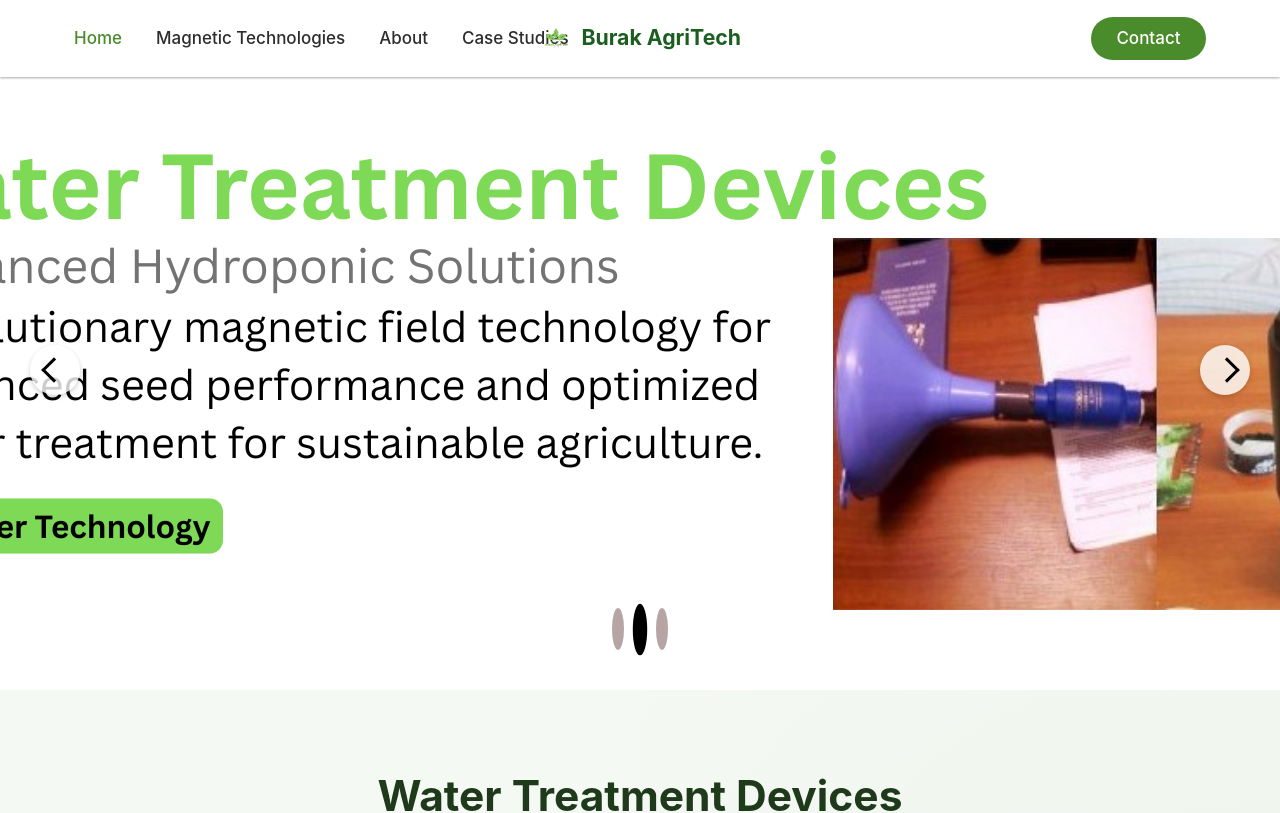
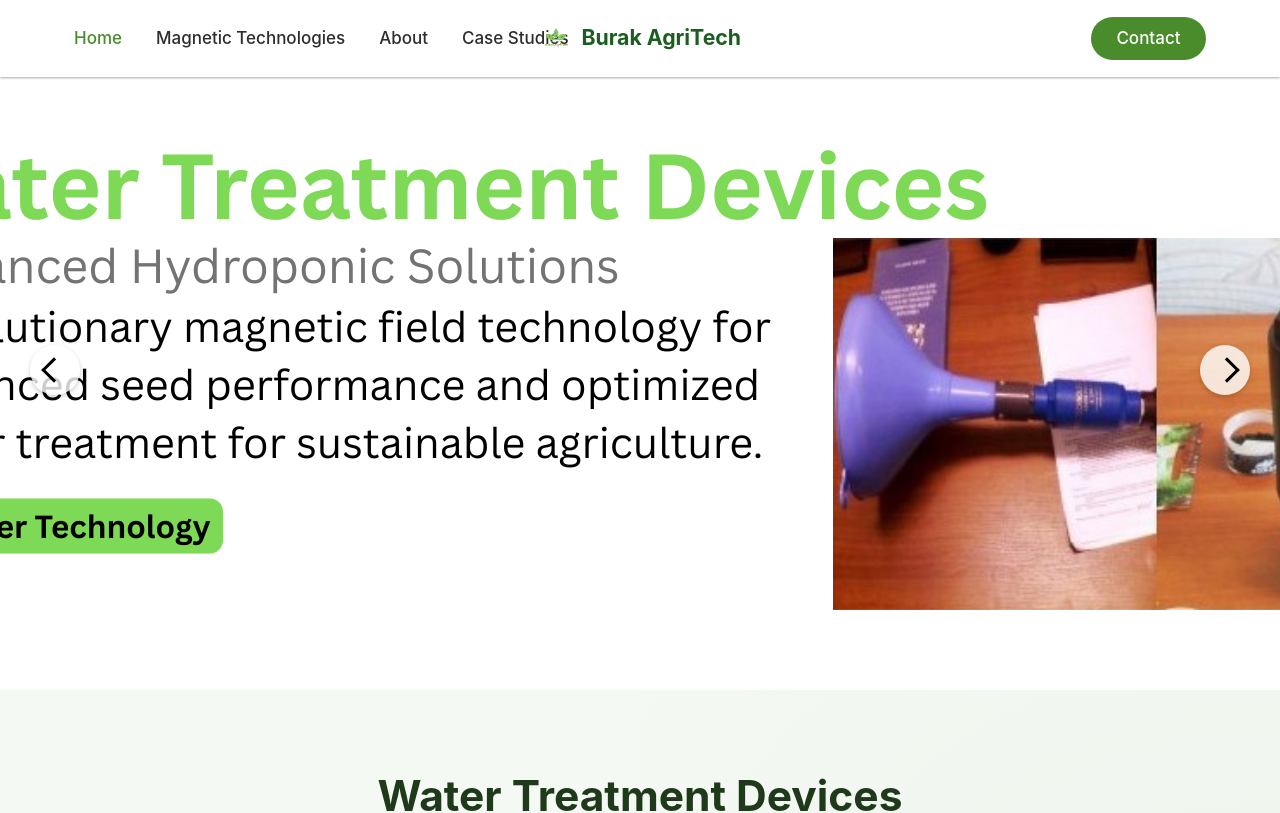
Before and after one commit to awais37402/Barak, a React (Create React App) app: page / in a window 1280 px wide. Shown: the top 813 px of the page. Built offline with nearby package versions, Linux system fonts and the light colour scheme.

Commit message:
Add files via upload

```diff
--- a/src/components/Hero.css
+++ b/src/components/Hero.css
@@ -79,33 +79,6 @@
   margin-left: 3px;
 }
 
-/* Dots Navigation */
-.slider-dots {
-  position: absolute;
-  bottom: 20px;
-  left: 50%;
-  transform: translateX(-50%);
-  display: flex;
-  gap: 10px;
-  z-index: 10;
-}
-
-.dot {
-  width: 12px;
-  height: 12px;
-  padding: 0;
-  border: none;
-  background-color: rgba(112, 75, 75, 0.5);
-  border-radius: 50%;
-  cursor: pointer;
-  transition: all 0.3s ease;
-}
-
-.dot.active {
-  background-color: rgb(0, 0, 0);
-  transform: scale(1.2);
-}
-
 /* Responsive Adjustments */
 @media (max-width: 768px) {
   .slider-nav {
@@ -138,9 +111,4 @@
     width: 10px;
     height: 10px;
   }
-
-  .dot {
-    width: 10px;
-    height: 10px;
-  }
 }
--- a/src/components/Hero.js
+++ b/src/components/Hero.js
@@ -29,12 +29,12 @@ const Hero = () => {
   const slides = isMobile
     ? [
         { bgImage: slider11, action: () => navigate('/CaseStudies') },
-        { bgImage: slider22, action: () => window.open('water-treatment', '_blank') }, // Updated action
+        { bgImage: slider22, action: () => navigate('/water-treatment') },
         { bgImage: slider33, action: () => window.open('https://www.magnetic.ae/', '_blank') }
       ]
     : [
         { bgImage: slider1, action: () => navigate('/CaseStudies') },
-        { bgImage: slider2, action: () => window.open('water-treatment', '_blank') }, // Updated action
+        { bgImage: slider2, action: () => navigate('/water-treatment') },
         { bgImage: slider3, action: () => window.open('https://www.magnetic.ae/', '_blank') }
       ];
 
@@ -47,12 +47,6 @@ const Hero = () => {
   const prevSlide = () => {
     setIsInteracting(true);
     setCurrentSlide((prev) => (prev === 0 ? slides.length - 1 : prev - 1));
-    setTimeout(() => setIsInteracting(false), 100);
-  };
-
-  const goToSlide = (index) => {
-    setIsInteracting(true);
-    setCurrentSlide(index);
     setTimeout(() => setIsInteracting(false), 100);
   };
 
@@ -77,6 +71,7 @@ const Hero = () => {
           className={`slide ${index === currentSlide ? 'active' : ''}`}
           style={{ backgroundImage: `url(${slide.bgImage})` }}
           onClick={handleSlideClick}
+          aria-hidden={index !== currentSlide}
         />
       ))}
 
@@ -84,26 +79,16 @@ const Hero = () => {
         className="slider-nav prev"
         onClick={prevSlide}
         onMouseDown={() => setIsInteracting(true)}
+        onTouchStart={() => setIsInteracting(true)}
         aria-label="Previous slide"
       />
       <button
         className="slider-nav next"
         onClick={nextSlide}
         onMouseDown={() => setIsInteracting(true)}
+        onTouchStart={() => setIsInteracting(true)}
         aria-label="Next slide"
       />
-
-      <div className="slider-dots">
-        {slides.map((_, index) => (
-          <button
-            key={index}
-            className={`dot ${index === currentSlide ? 'active' : ''}`}
-            onClick={() => goToSlide(index)}
-            onMouseDown={() => setIsInteracting(true)}
-            aria-label={`Go to slide ${index + 1}`}
-          />
-        ))}
-      </div>
     </div>
   );
 };
```
